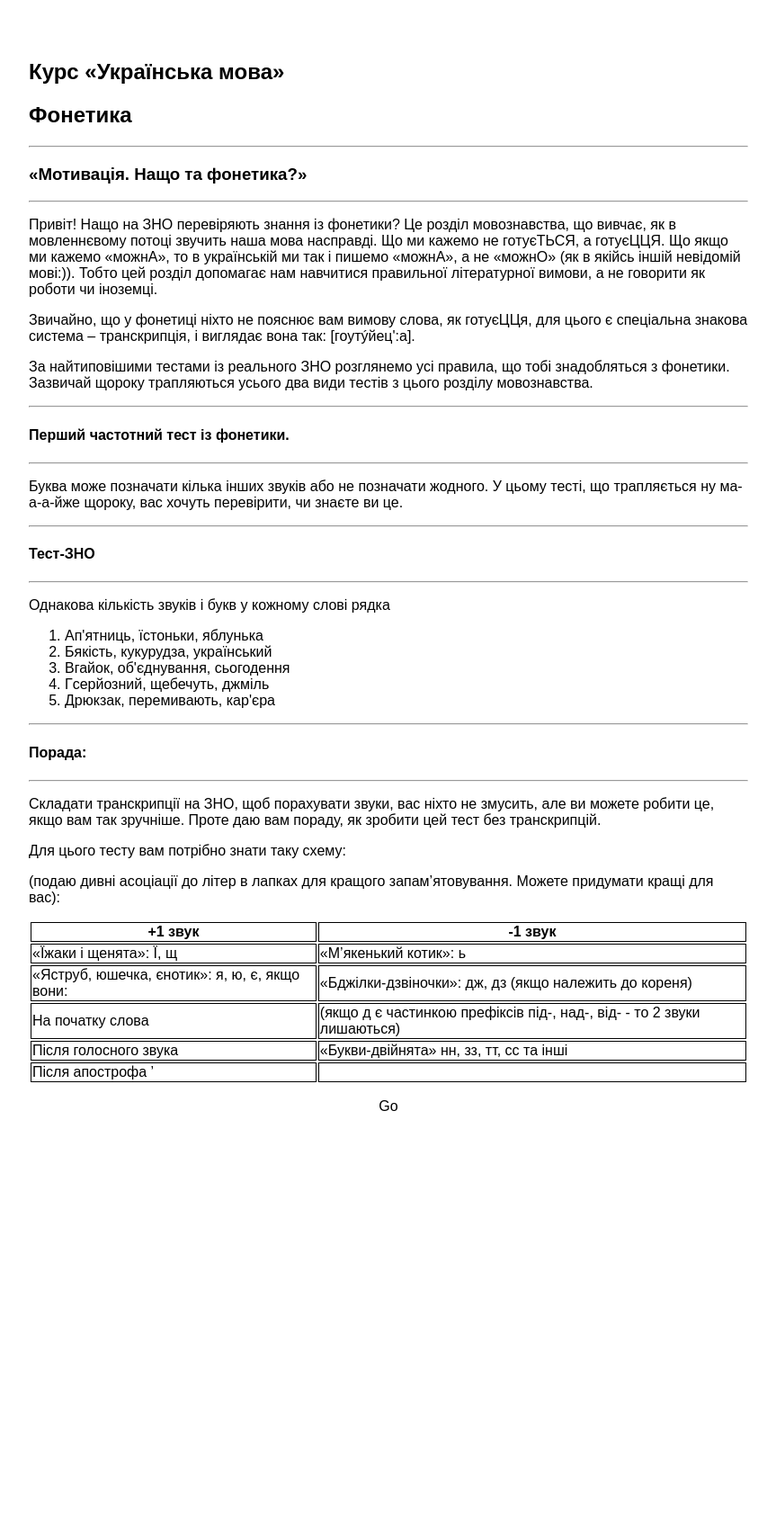
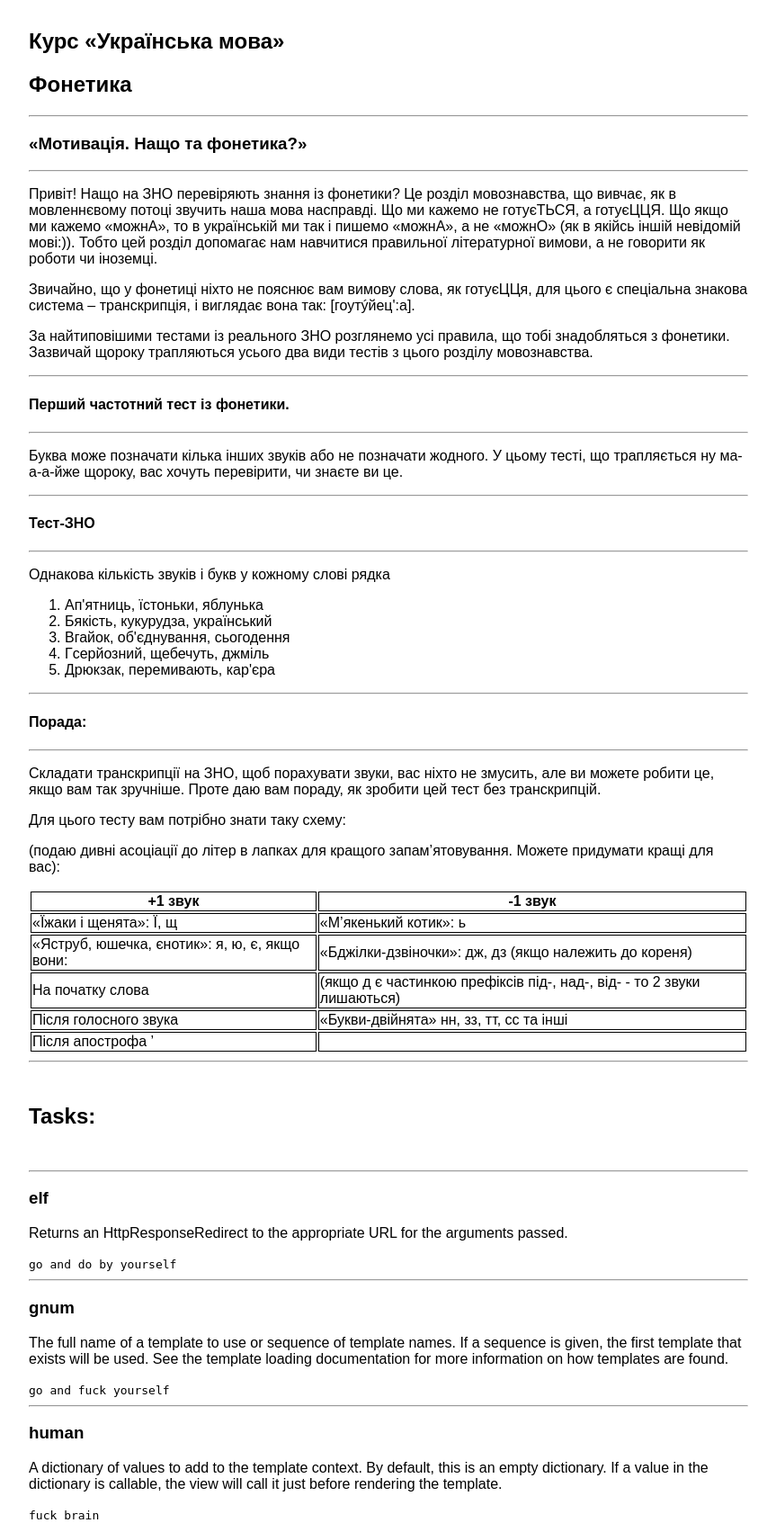
Before and after one commit to RescueRangersTema/initial-son-app, a Django app: page /lesson/art/ in a window 1280 px wide. Shown: the part 48-1741 px from the top of the page at 90% size, without its empty margins (208-1071 px from the left). Before the commit the page ends 1283 px from the top, so only its background shows below. Run offline with Django 3.2, Linux system fonts and the light colour scheme.

Commit message:
added part of page

```diff
--- a/app/lesson/views.py
+++ b/app/lesson/views.py
@@ -56,8 +56,8 @@ def view_excercise_article(request, pk):
         {'context': 'No such article'}
     )
 
+
 def view_sample_excercise_article(request):
-
     # article = ExcerciseArticle.objects.filter(pk=pk)
     # if article.exists():
 
@@ -66,9 +66,39 @@ def view_sample_excercise_article(request):
     #         'lesson/lesson.html',
     #         {'context': article.values()[0]}
     #     )
+    from .text_article import text
+    article_text = text
+    article_info = "I am a dog, I have paw"
+    tasks_examples = [{"task_name": "elf",
+                       "task_description":"Returns an HttpResponseRedirect to the appropriate URL for the arguments passed.",
+                       "solution": "go and do by yourself",
+                       "info": "go",
+                       "tags": ["animal", "hard"]},
+                      {"task_name": "gnum",
+                       "task_description": "The full name of a template to use or sequence of template names. If a sequence is given, the first template that exists will be used. See the template loading documentation for more information on how templates are found.",
+                       "solution": "go and fuck yourself",
+                       "info": "hi",
+                       "tags": ["hard"]},
+                      {"task_name": "human",
+                       "task_description": "A dictionary of values to add to the template context. By default, this is an empty dictionary. If a value in the dictionary is callable, the view will call it just before rendering the template.",
+                       "solution": "fuck brain",
+                       "info": "alive",
+                       "tags": ["hard", "easy"]},
+                      ]
+    tasks_problems = [{}]
+    article_similar = [{}]
+
+    context = {'context': {
+            "article_text": article_text,
+            "article_info": article_info,
+            "tasks_examples": tasks_examples,
+            "tasks_problems": tasks_problems,
+            "article_similar": article_similar,
+        }
+    }
 
     return render(
         request,
         'lesson/lesson.html',
-        {'context': 'No such article'}
+        context
     )
--- a/app/templates/_base.html
+++ b/app/templates/_base.html
@@ -10,7 +10,14 @@
 {{ message }}
 {% endfor %}
 {% endif %}
+
+{% block headline %}
+{% endblock headline %}
+
 {% block body %}
 {% endblock body %}
+
+{% block footerline %}
+{% endblock footerline %}
 </body>
 </html>
--- a/app/templates/lesson/lesson.html
+++ b/app/templates/lesson/lesson.html
@@ -1,105 +1,97 @@
 {% extends '../_base.html' %}
 
 {% block style %}
-<link rel="stylesheet" type="text/css" href="lesson/style.css">
+    <link rel="stylesheet" type="text/css" href="lesson/style.css">
+    <style>
+        body {
+            margin: 0;
+            padding: 0;
+            font-family: Arial, sans-serif;
+        }
+
+        header {
+            background-color: #01b67f;
+            color: #000000;
+
+            width: 100%;
+            height: 4%;
+            min-height: 48px;
+
+            padding: 0px;
+
+            text-align: center;
+            position: fixed;
+            top: 0;
+
+            /*display: flex;*/
+            /*justify-content: flex-end;*/
+        }
+
+        main {
+            margin: 0px auto;
+            margin-top: 80px;
+            margin-right: 0px auto;
+            margin-bottom: 0px;
+            margin-left: 0px auto;
+
+            padding: 0px;
+            min-width: 400px;
+            max-width: 800px;
+        }
+
+        /*h2 {
+            color: #333333;
+        }*/
+
+        footer {
+            text-align: center;
+        }
+
+        table * {
+
+            border: 1px solid;
+        }
+    </style>
 {% endblock style %}
 
+{% block headline %}
+<header>
+    <div>
+        <span>Header text</span>
+        <button>Text</button>
+    </div>
+</header>
+{% endblock headline %}
+
 {% block body %}
+<!--
+<p>
+    {% for key, value in context.items %}
+        {{context}}.{{ key }}
+
+    {% endfor %}
+</p>
+<h1>{{context.task1}}</h1>
 <div>
     <p>{{context.title}}</p>
     <p>{{context.author}}</p>
     <p>{{context.body}}</p>
     <p>{{context.created_at}}</p>
 </div>
+-->
+<main>
+    {{context.article_text | safe}}
 
-<header>
-    <div>
-        <span>Header text</span>
-        <button>Text</button>
-    </div>
-</header>
+    <hr>
+    <br>
+    <h2>Tasks:</h2>
+    <br>
 
-<main>
-    <article>
-        <h1>Курс «Українська мова»</h1>
-        <h2>Фонетика</h2>
+    {% for value in context.tasks_examples %}
         <hr>
-        <h3>«Мотивація. Нащо та фонетика?»</h3>
-        <hr>
-
-        <p>Привіт! Нащо на ЗНО перевіряють знання із фонетики? Це розділ мовознавства, що вивчає, як в мовленнєвому потоці звучить наша мова насправді. Що ми кажемо не готуєТЬСЯ, а готуєЦЦЯ. Що якщо ми кажемо «можнА», то в українській ми так і пишемо «можнА», а не «можнО» (як в якійсь іншій невідомій мові:)). Тобто цей розділ допомагає нам навчитися правильної літературної вимови, а не говорити як роботи чи іноземці.</p>
-
-        <p>Звичайно, що у фонетиці ніхто не пояснює вам вимову слова, як готуєЦЦя, для цього є спеціальна знакова система – транскрипція, і виглядає вона так: [гоутýйец':а].</p>
-
-        <p>За найтиповішими тестами із реального ЗНО розглянемо усі правила, що тобі знадобляться з фонетики. Зазвичай щороку трапляються усього два види тестів з цього розділу мовознавства.</p>
-        <hr>
-
-        <h4>Перший частотний тест із фонетики.</h4>
-        <hr>
-
-        <p>Буква може позначати кілька інших звуків або не позначати жодного. У цьому тесті, що трапляється ну ма-а-а-йже щороку, вас хочуть перевірити, чи знаєте ви це.</p>
-        <hr>
-
-        <h4>Тест-ЗНО</h4>
-        <hr>
-
-        <p>Однакова кількість звуків і букв у кожному слові рядка</p>
-        <ol>
-            <li>Ап'ятниць, їстоньки, яблунька</li>
-            <li>Бякість, кукурудза, український</li>
-            <li>Вгайок, об'єднування, сьогодення</li>
-            <li>Гсерйозний, щебечуть, джміль</li>
-            <li>Дрюкзак, перемивають, кар'єра</li>
-        </ol>
-        <hr>
-
-        <h4>Порада:</h4>
-        <hr>
-
-        <p>Складати транскрипції на ЗНО, щоб порахувати звуки, вас ніхто не змусить, але ви можете робити це, якщо вам так зручніше. Проте даю вам пораду, як зробити цей тест без транскрипцій.</p>
-
-        <p>Для цього тесту вам потрібно знати таку схему:</p>
-
-        <p>(подаю дивні асоціації до літер в лапках для кращого запам’ятовування. Можете придумати кращі для вас):</p>
-
-        <title>Фонетика: Таблиця</title>
-
-
-
-            <table>
-                <thead>
-                    <tr>
-                        <th>+1 звук</th>
-                        <th>-1 звук</th>
-                    </tr>
-                </thead>
-                <tbody>
-                    <tr>
-                        <td>«Їжаки і щенята»: Ї, щ</td>
-                        <td>«М’якенький котик»: ь</td>
-                    </tr>
-                    <tr>
-                        <td>«Яструб, юшечка, єнотик»: я, ю, є, якщо вони:</td>
-                        <td>«Бджілки-дзвіночки»: дж, дз (якщо належить до кореня)</td>
-                    </tr>
-                    <tr>
-                        <td>На початку слова</td>
-                        <td>(якщо д є частинкою префіксів під-, над-, від- - то 2 звуки лишаються)</td>
-                    </tr>
-                    <tr>
-                        <td>Після голосного звука</td>
-                        <td>«Букви-двійнята» нн, зз, тт, сс та інші</td>
-                    </tr>
-                    <tr>
-                        <td>Після апострофа ’</td>
-                        <td></td>
-                    </tr>
-                </tbody>
-        </table>
-    </article>
+        <h3>{{value.task_name}}</h3>
+        <p>{{value.task_description}}</p>
+        <code>{{value.solution}}</code>
+    {% endfor %}
 </main>
-
-<footer>
-    <p>Go</p>
-</footer>
 {% endblock body %}
```
Also changed, not shown: app/lesson/text_article.py (added, +78 -0 lines).
